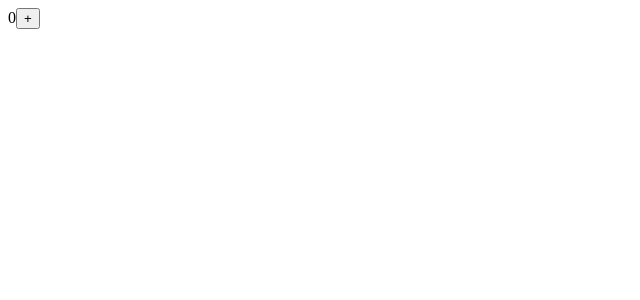
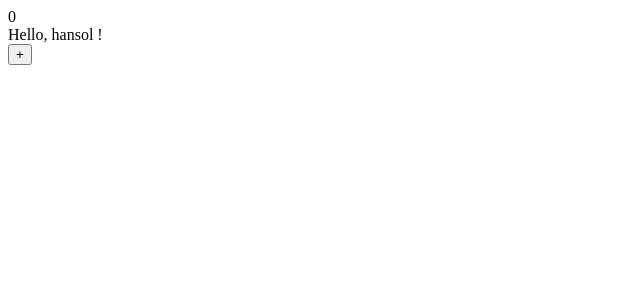
Before and after one commit to yhsol/react-typescript, a React (Create React App) app: page / in a window 1280 px wide. Shown: the top 300 px of the page, without its empty margins (0-640 px from the left). Built offline with nearby package versions, Linux system fonts and the light colour scheme.

Commit message:
add ts practice projects

```diff
--- a/src/App.tsx
+++ b/src/App.tsx
@@ -1,6 +1,7 @@
 import React, { useState } from "react";
 import { Form, Input } from "./input";
 import Number from "./number";
+import Greetings from "./Greetings";
 
 const App: React.FC = () => {
   const [counter, setCounter] = useState<number>(0);
@@ -25,6 +26,7 @@ const App: React.FC = () => {
       </Form>
       <div>{counter}</div> */}
       <Number counter={counter} />
+      <Greetings name={"hansol"} mark={"!"} />
       <button onClick={add}>+</button>
     </>
   );
--- /dev/null
+++ b/src/Greetings.tsx
@@ -0,0 +1,19 @@
+import * as React from "react";
+
+type GreetingsProps = {
+  name: string;
+  mark: string;
+};
+
+function Greetings({ name, mark }: GreetingsProps) {
+  return (
+    <div>
+      Hello, {name} {mark}
+    </div>
+  );
+}
+Greetings.defaultProps = {
+  mark: "!"
+};
+
+export default Greetings;
```
